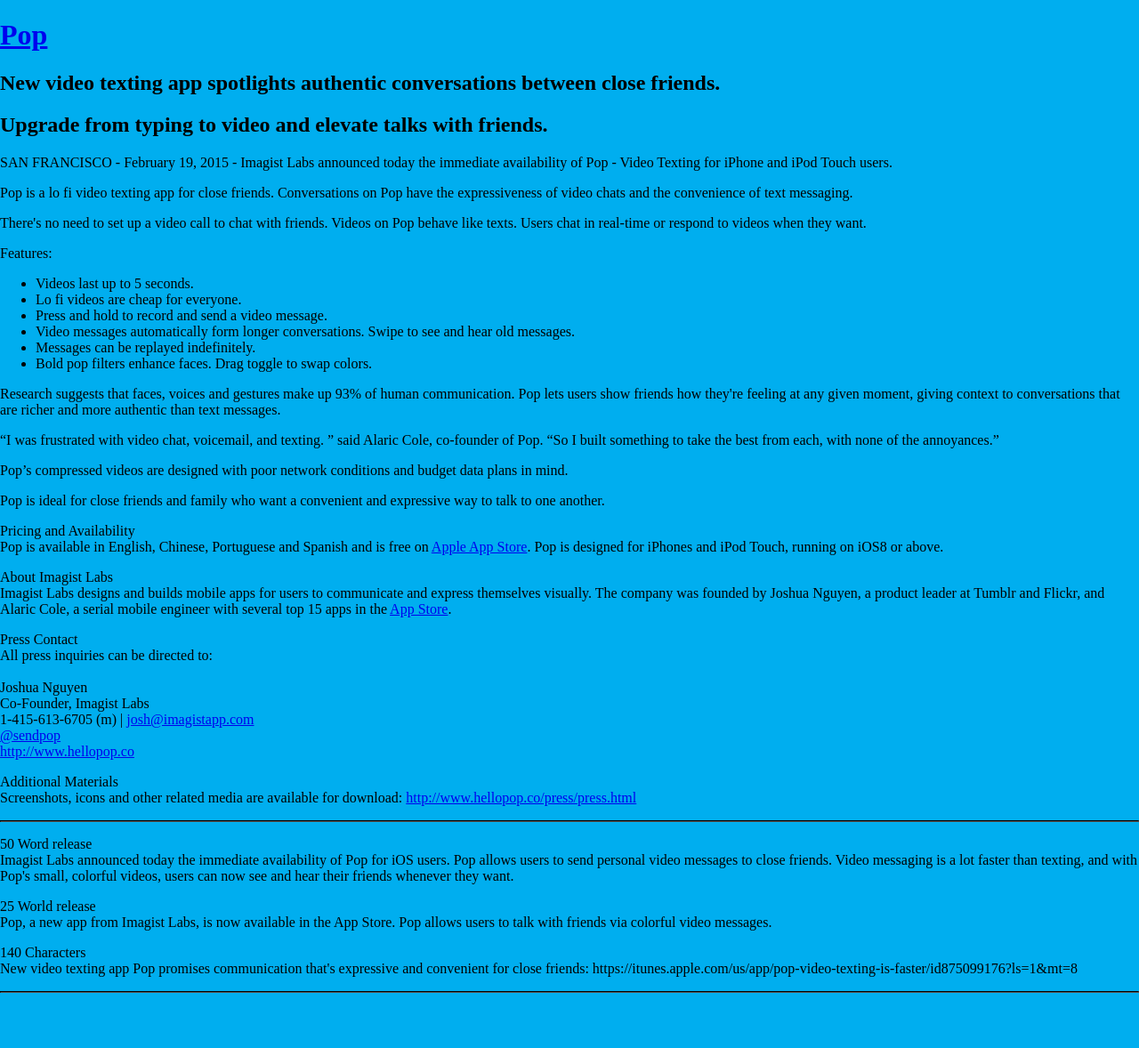
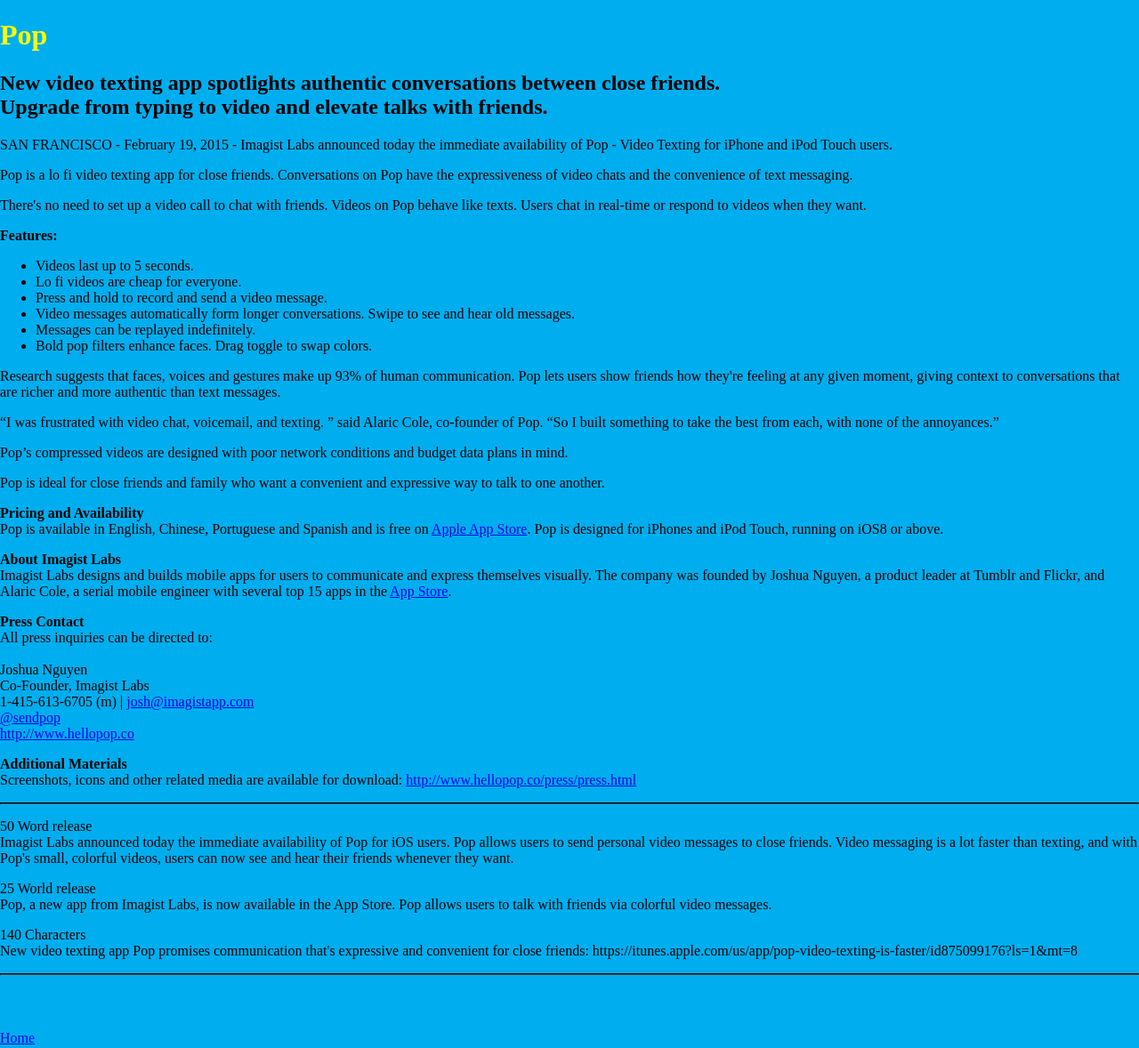
Before and after one commit to joshuanguyen/pop-web, a Jekyll site: the page press/release.html, which Jekyll copies as it is, in a window 1280 px wide. Shown: the whole page at 89% size. Built offline with Jekyll 4.4.1, drawn with Linux system fonts in a browser that asks for light colours.

Commit message:
color changes

```diff
--- a/press/release.html
+++ b/press/release.html
@@ -13,11 +13,10 @@
 
 <body>
 
-<h1><a href="http://www.hellopop.co">Pop</a></h1>
+<h1><font color = "yellow">Pop</font></h1>
 
-<h2>New video texting app spotlights authentic conversations between close friends.</h2>
-
-<h2>Upgrade from typing to video and elevate talks with friends.</h2>
+<h2>New video texting app spotlights authentic conversations between close friends.<br/>
+Upgrade from typing to video and elevate talks with friends.</h2>
 
 <p>SAN FRANCISCO - February 19, 2015 - Imagist Labs announced today the immediate availability of Pop - Video Texting for iPhone and iPod Touch users. </p>
 
@@ -25,7 +24,7 @@
 
 <p>There's no need to set up a video call to chat with friends. Videos on Pop behave like texts. Users chat in real-time or respond to videos when they want.</p>
 
-<p>Features:<br>
+<p><b>Features:</b><br>
 	<ul>
 	<li>Videos last up to 5 seconds.</li>
 	<li>Lo fi videos are cheap for everyone.</li>
@@ -44,13 +43,13 @@
 
 <p>Pop is ideal for close friends and family who want a convenient and expressive way to talk to one another.</p>
 
-<p>Pricing and Availability<br>
+<p><b>Pricing and Availability</b><br>
 Pop is available in English, Chinese, Portuguese and Spanish and is free on <a href="https://itunes.apple.com/us/app/pop-video-texting-is-faster/id875099176?ls=1&mt=8">Apple App Store</a>. Pop is designed for iPhones and iPod Touch, running on iOS8 or above.</p>
 
-<p>About Imagist Labs<br>
+<p><b>About Imagist Labs</b><br>
 Imagist Labs designs and builds mobile apps for users to communicate and express themselves visually.  The company was founded by Joshua Nguyen, a product leader at Tumblr and Flickr, and Alaric Cole, a serial mobile engineer with several top 15 apps in the <a href="https://itunes.apple.com/us/app/pop-video-texting-is-faster/id875099176?ls=1&mt=8">App Store</a>. </p>
 
-<p>Press Contact<br>
+<p><b>Press Contact</b><br>
 All press inquiries can be directed to: <br>
 <br>
 Joshua Nguyen<br>
@@ -59,7 +58,7 @@
 <a href="https://twitter.com/sendpop">@sendpop</a><br>
 <a href="http://www.hellopop.co">http://www.hellopop.co</a><p>
 
-<p>Additional Materials<br>
+<p><b>Additional Materials</b><br>
 Screenshots, icons and other related media are available for download: <a href="http://www.hellopop.co/press/press.html">http://www.hellopop.co/press/press.html</a></p>
 
 <hr style="border-color:black;">
@@ -78,7 +77,7 @@
 <br>
 <br>
 <br>
-
+<a href="http://www.hellopop.co">Home</a>
 
 </body>
 
```
